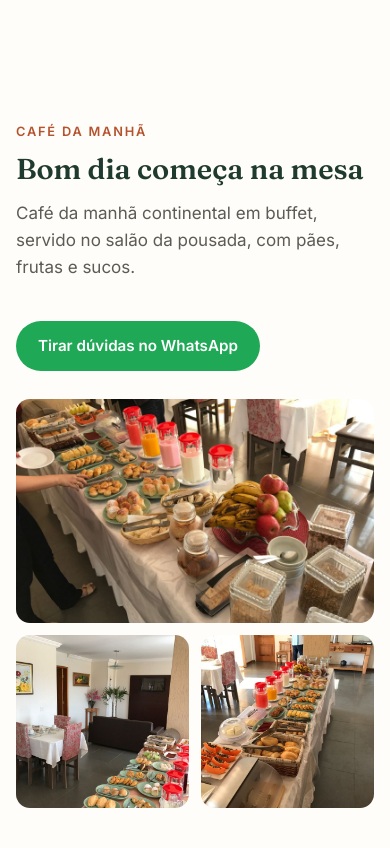
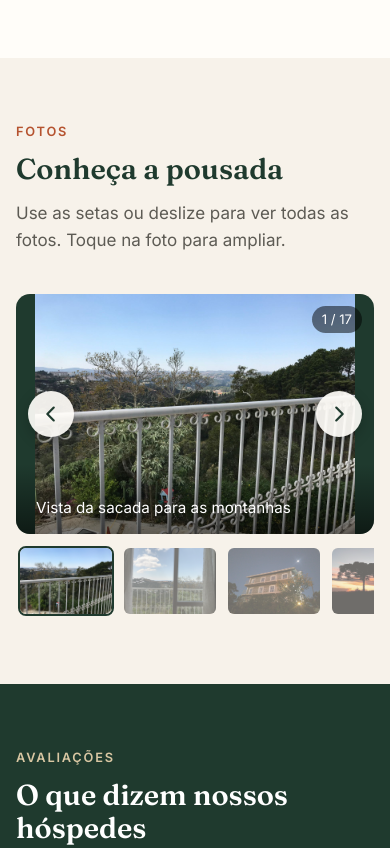
Before and after one commit to LuizTozi/pousada-bosque-das-araucarias, a plain HTML site: page index.html in a window 390 px wide. Shown: the part 3940-4788 px from the top of the page. Drawn offline with Linux system fonts and the light colour scheme.

Commit message:
Site: remove a seção Café da manhã (já citado na capa, comodidades e galeria)
Co-Authored-By: Claude Opus 5.5 <noreply@anthropic.com>

```diff
--- a/index.html
+++ b/index.html
@@ -138,12 +138,6 @@
   }
   .nota-rodape { font-size: .85rem; color: var(--texto-suave); margin-top: 18px; }
 
-  /* Café */
-  .cafe { background: var(--papel); }
-  .cafe-grade { display: grid; grid-template-columns: 1fr 1fr; gap: 48px; align-items: center; }
-  .cafe-fotos { display: grid; grid-template-columns: 1fr 1fr; gap: 12px; }
-  .cafe-fotos img { border-radius: var(--raio); aspect-ratio: 1; object-fit: cover; width: 100%; }
-  .cafe-fotos img:first-child { grid-column: span 2; aspect-ratio: 16/10; }
 
   /* Carrossel (fotos e comentários) */
   .carrossel { position: relative; }
@@ -328,7 +322,7 @@
   @media (max-width: 860px) {
     nav { display: none; }
     section { padding: 64px 0; }
-    .cafe-grade, .aval-grade, .local-grade { grid-template-columns: 1fr; gap: 28px; }
+    .aval-grade, .local-grade { grid-template-columns: 1fr; gap: 28px; }
     .quartos-fotos { grid-template-columns: 1fr 1fr; }
     .quartos-fotos img:first-child { grid-column: span 2; grid-row: auto; aspect-ratio: 4/3; }
     .barras { grid-template-columns: 1fr; }
@@ -354,7 +348,6 @@
     <a class="marca" href="#inicio"><img src="logo-claro.png" alt="">Bosque <span>das</span> Araucárias</a>
     <nav>
       <a href="#quartos">Quartos</a>
-      <a href="#cafe">Café da manhã</a>
       <a href="#fotos">Fotos</a>
       <a href="#avaliacoes">Avaliações</a>
       <a href="#reserva-direta">Reserva direta</a>
@@ -501,23 +494,6 @@
       </button>
       <p class="aviso-form">Este é um pedido de reserva. A reserva só está garantida depois da confirmação da pousada.</p>
     </form>
-  </div>
-</section>
-
-<!-- CAFÉ DA MANHÃ -->
-<section class="cafe" id="cafe">
-  <div class="container cafe-grade">
-    <div>
-      <div class="sobretitulo">Café da manhã</div>
-      <h2>Bom dia começa na mesa</h2>
-      <p class="intro">Café da manhã continental em buffet, servido no salão da pousada, com pães, frutas e sucos.</p>
-      <a class="botao botao-whatsapp" href="https://wa.me/5512997881316" target="_blank" rel="noopener">Tirar dúvidas no WhatsApp</a>
-    </div>
-    <div class="cafe-fotos">
-      <img src="fotos/cafe-buffet.jpg" alt="Mesa de buffet do café da manhã com pães, frutas e sucos">
-      <img src="fotos/salao-cafe.jpg" alt="Salão do café com mesas e sofá">
-      <img src="fotos/cafe-buffet-2.jpg" alt="Buffet do café da manhã com bolos e frutas">
-    </div>
   </div>
 </section>
 
```
